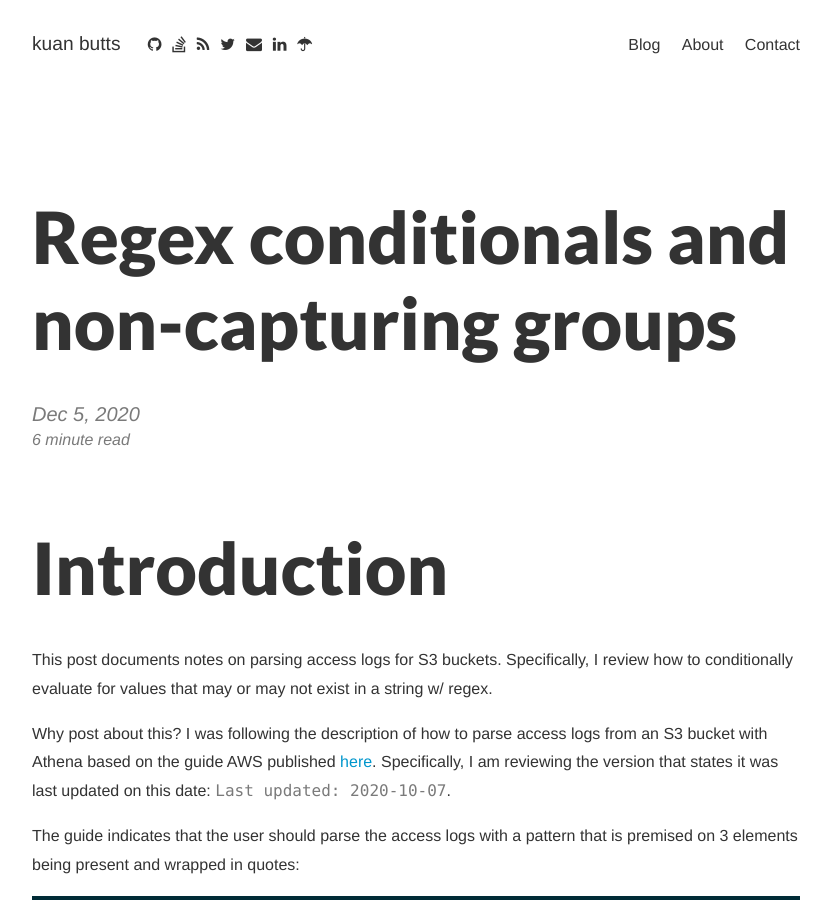
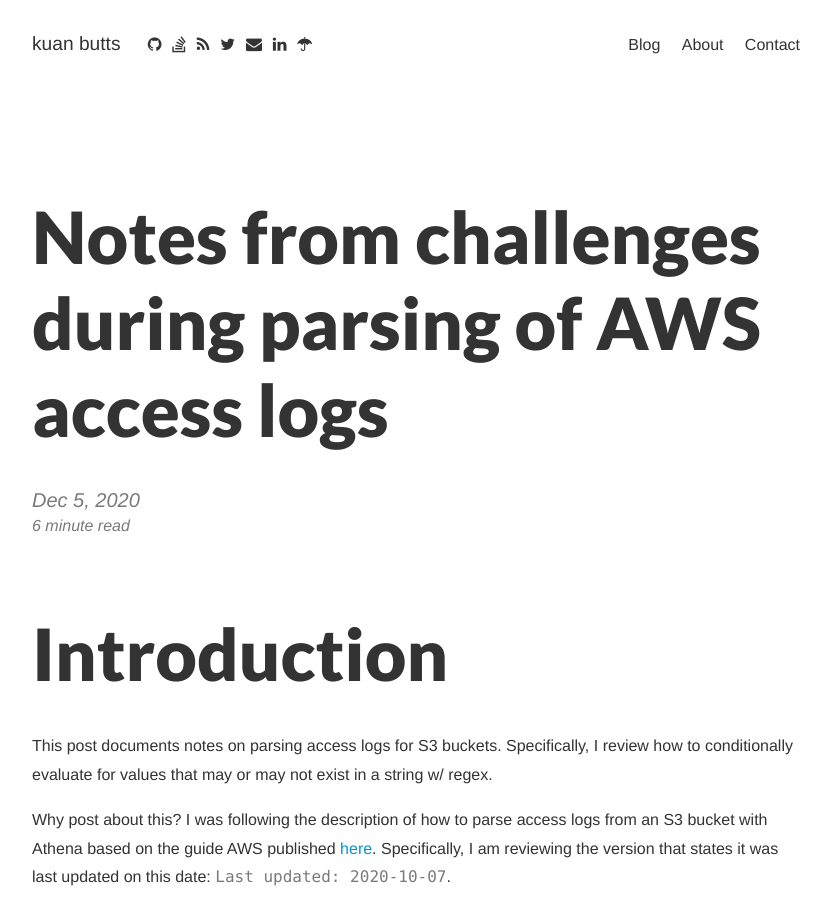
Before and after one commit to kuanb/kuanb.github.io, a Jekyll site: the page built from _posts/2020-12-05-regex-aws-access-logs-parsing.md, in a window 1280 px wide and 900 px high. Shown: the whole window, without its empty margins (224-1055 px from the left). Built offline with Jekyll 4.4.1, drawn with Linux system fonts in a browser that asks for light colours; comment, search, counter and statistics services are not loaded.

Commit message:
Update 2020-12-05-regex-aws-access-logs-parsing.md

```diff
--- a/_posts/2020-12-05-regex-aws-access-logs-parsing.md
+++ b/_posts/2020-12-05-regex-aws-access-logs-parsing.md
@@ -1,8 +1,8 @@
 ---
 published: true
-title: Regex conditionals and non-capturing groups
+title: Notes from challenges during parsing of AWS access logs
 layout: post
-summary: Notes from challenges during parsing of AWS access logs
+summary: Regex conditionals and non-capturing groups
 comments: true
 ---
 
```
